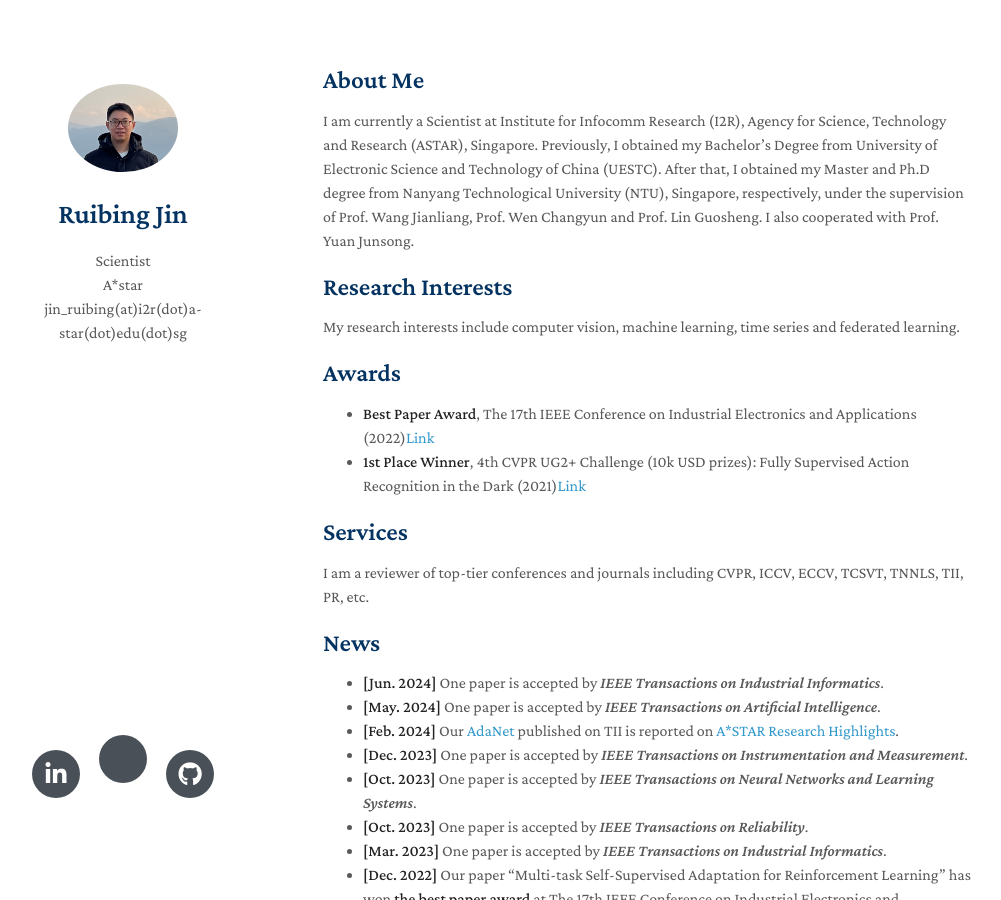
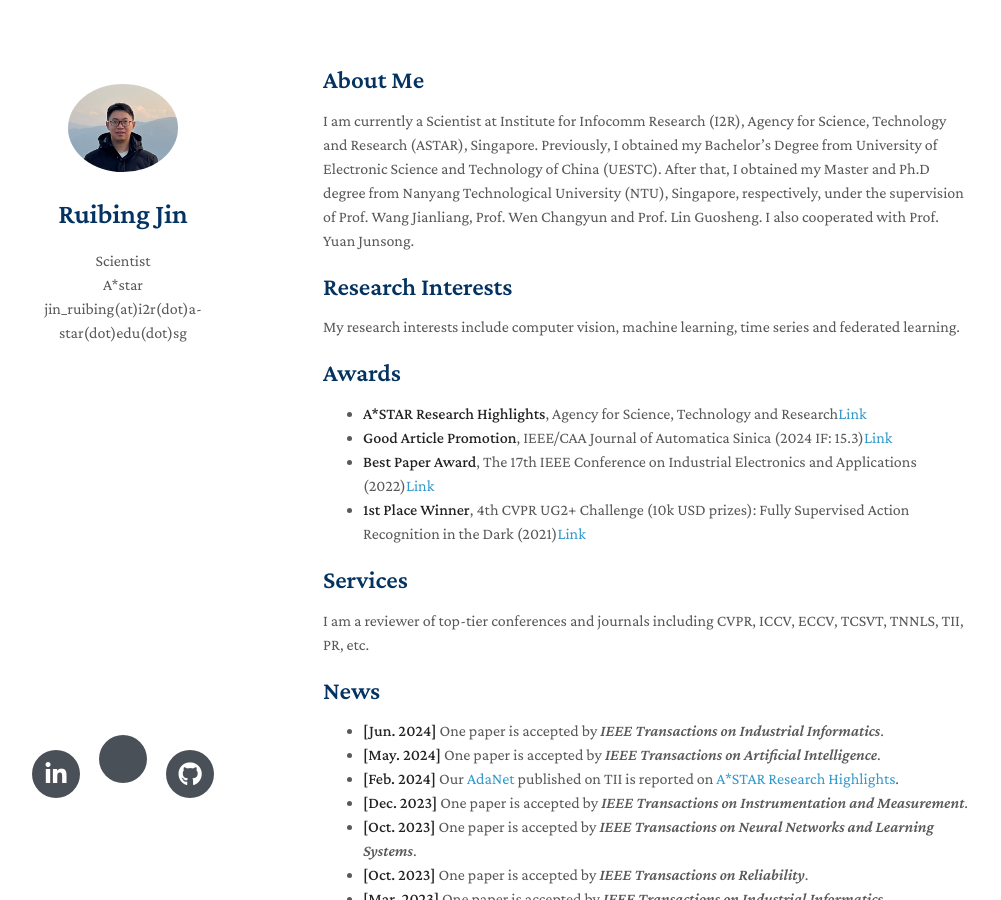
Before and after one commit to ruibing-jin/ruibing-jin.github.io, a Jekyll site: the page built from index.md, in a window 1280 px wide and 900 px high. Shown: the whole window, without its empty margins (147-1148 px from the left). Built offline with Jekyll 4.4.1, drawn with Linux system fonts in a browser that asks for light colours; nearby versions of some CDN libraries; a style sheet for code colours, icons or effects is not loaded; our own code applies the rules of GitHub Pages for plain Markdown files.

Commit message:
Update index.md

```diff
--- a/index.md
+++ b/index.md
@@ -9,6 +9,8 @@ I am currently a Scientist at Institute for Infocomm Research (I2R), Agency for
 My research interests include computer vision, machine learning, time series and federated learning.
 
 ## Awards
+- **A*STAR Research Highlights**, Agency for Science, Technology and Research[Link](https://research.a-star.edu.sg/articles/highlights/seamless-operations-with-machine-health-checks/)
+- **Good Article Promotion**, IEEE/CAA Journal of Automatica Sinica (2024 IF: 15.3)[Link](https://mp.weixin.qq.com/s/Mua13qe4LJqt1AwZ2XHFYQ)
 - **Best Paper Award**, The 17th IEEE Conference on Industrial Electronics and Applications (2022)[Link](https://www.ieeeiciea.org/2022/)
 - **1st Place Winner**, 4th CVPR UG2+ Challenge (10k USD prizes): Fully Supervised Action Recognition in the Dark (2021)[Link](http://cvpr2022.ug2challenge.org/program21/leaderboard21_t2.html)
 
```
